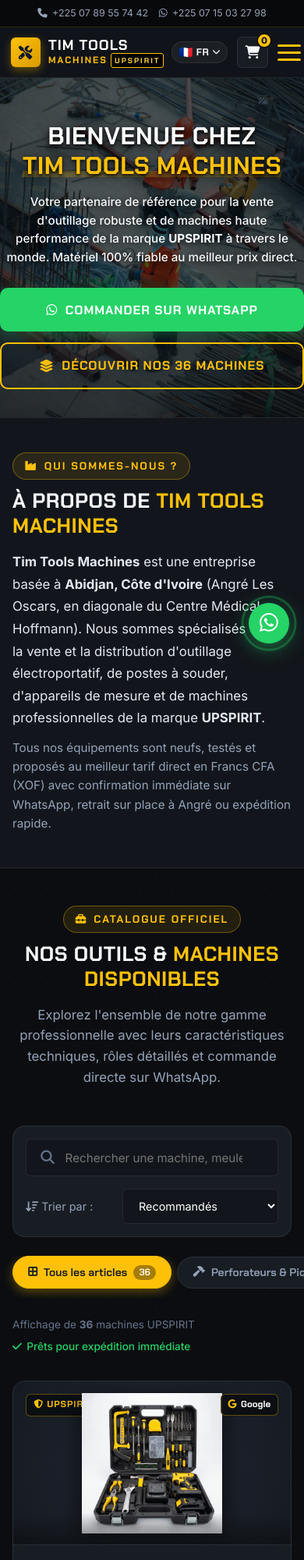
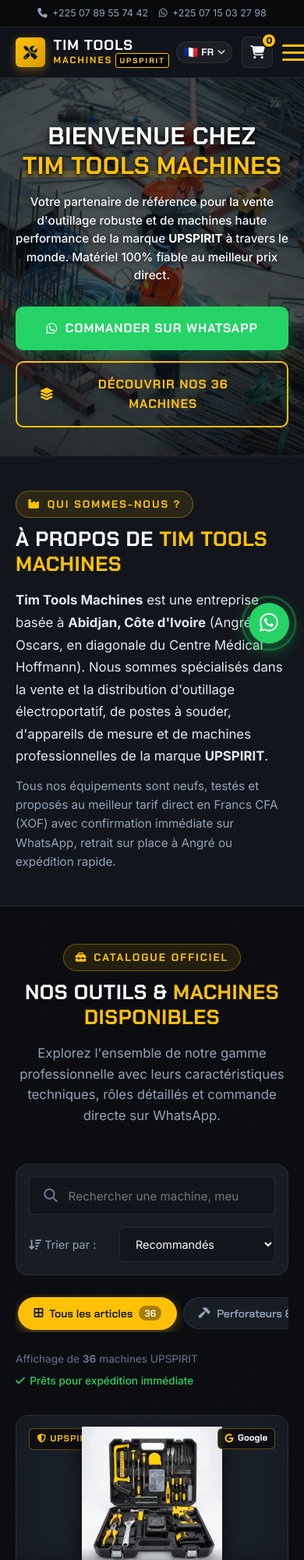
Before and after one commit to tychiquebongo-dev/timtoolsmachines, a plain HTML site: page index.html in a window 390 px wide. Shown: the top 2000 px of the page at 78% size. Drawn offline with Linux system fonts and the light colour scheme.

Commit message:
fix(responsive): retablissement et harmonisation des marges et paddings inline sur mobile

```diff
--- a/index.html
+++ b/index.html
@@ -254,7 +254,8 @@
     <section class="hero" id="accueil">
         <canvas id="sparksCanvas" class="hero-sparks-canvas"></canvas>
         <div class="hero-overlay"></div>
-        <div class="container hero-content">
+        <div class="container">
+            <div class="hero-content">
             <div class="hero-badge animate-fade hide-on-mobile">
                 <i class="fa-solid fa-award"></i> <span data-i18n="hero_badge">Leader Outillage & Équipements Professionnels</span>
             </div>
@@ -294,6 +295,7 @@
                     <span class="stat-number count-up" data-target="36" data-suffix="/7">0</span>
                     <span class="stat-label" data-i18n="hero_stat_support">Assistance WhatsApp</span>
                 </div>
+            </div>
             </div>
         </div>
         <a href="#apropos" class="scroll-down-indicator hide-on-mobile">
--- a/style.css
+++ b/style.css
@@ -134,8 +134,11 @@
     max-width: 1280px;
     margin-left: auto;
     margin-right: auto;
+    margin-inline: auto;
     padding-left: 1.5rem;
     padding-right: 1.5rem;
+    padding-inline: 1.5rem;
+    box-sizing: border-box;
 }
 
 /* Typography Helpers */
@@ -3236,8 +3239,9 @@
     }
 
     .container {
-        padding-left: 1.25rem;
-        padding-right: 1.25rem;
+        padding-left: 1.25rem !important;
+        padding-right: 1.25rem !important;
+        padding-inline: 1.25rem !important;
     }
 
     .top-bar-info {
@@ -3343,11 +3347,15 @@
     }
 
     .category-tabs {
-        width: calc(100% + 2.5rem);
-        margin-left: -1.25rem;
-        margin-right: -1.25rem;
-        padding-left: 1.25rem;
-        padding-right: 1.25rem;
+        width: 100%;
+        margin-left: 0;
+        margin-right: 0;
+        margin-inline: 0;
+        padding-left: 0.25rem;
+        padding-right: 0.25rem;
+        padding-inline: 0.25rem;
+        padding-block: 0.25rem;
+        gap: 0.5rem;
         overflow-x: auto;
         overflow-y: hidden;
         -webkit-overflow-scrolling: touch;
@@ -3382,8 +3390,9 @@
 /* 5. SMARTPHONES STANDARDS (<= 576px) */
 @media (max-width: 576px) {
     .container {
-        padding-left: 1rem;
-        padding-right: 1rem;
+        padding-left: 1.25rem !important;
+        padding-right: 1.25rem !important;
+        padding-inline: 1.25rem !important;
     }
 
     /* Top bar simplifiée */
@@ -3404,8 +3413,9 @@
     .nav-container {
         height: 64px;
         gap: 0.6rem;
-        padding-left: 0.85rem;
-        padding-right: 0.85rem;
+        padding-left: 1.25rem;
+        padding-right: 1.25rem;
+        padding-inline: 1.25rem;
     }
     .lang-dropdown-btn {
         padding: 0.32rem 0.52rem;
@@ -3434,11 +3444,14 @@
     }
 
     .category-tabs {
-        width: calc(100% + 2rem);
-        margin-left: -1rem;
-        margin-right: -1rem;
-        padding-left: 1rem;
-        padding-right: 1rem;
+        width: 100%;
+        margin-left: 0;
+        margin-right: 0;
+        margin-inline: 0;
+        padding-left: 0.2rem;
+        padding-right: 0.2rem;
+        padding-inline: 0.2rem;
+        padding-block: 0.2rem;
         gap: 0.45rem;
         overflow-x: auto;
         overflow-y: hidden;
@@ -3728,16 +3741,25 @@
 /* 6. PETITS SMARTPHONES (< 360px) */
 @media (max-width: 360px) {
     .container {
-        padding-left: 0.75rem;
-        padding-right: 0.75rem;
+        padding-left: 1rem !important;
+        padding-right: 1rem !important;
+        padding-inline: 1rem !important;
     }
 
     .category-tabs {
-        width: calc(100% + 1.5rem);
-        margin-left: -0.75rem;
-        margin-right: -0.75rem;
-        padding-left: 0.75rem;
-        padding-right: 0.75rem;
+        width: 100%;
+        margin-left: 0;
+        margin-right: 0;
+        margin-inline: 0;
+        padding-left: 0.15rem;
+        padding-right: 0.15rem;
+        padding-inline: 0.15rem;
+    }
+
+    .nav-container {
+        padding-left: 1rem;
+        padding-right: 1rem;
+        padding-inline: 1rem;
     }
 
     .logo-title {
```
